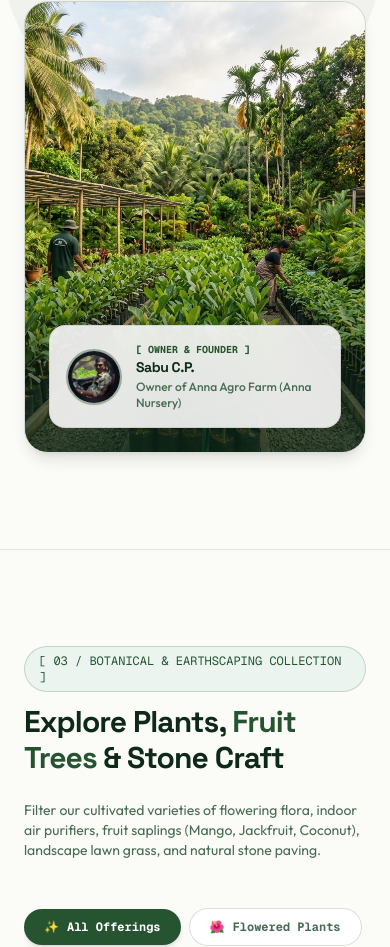
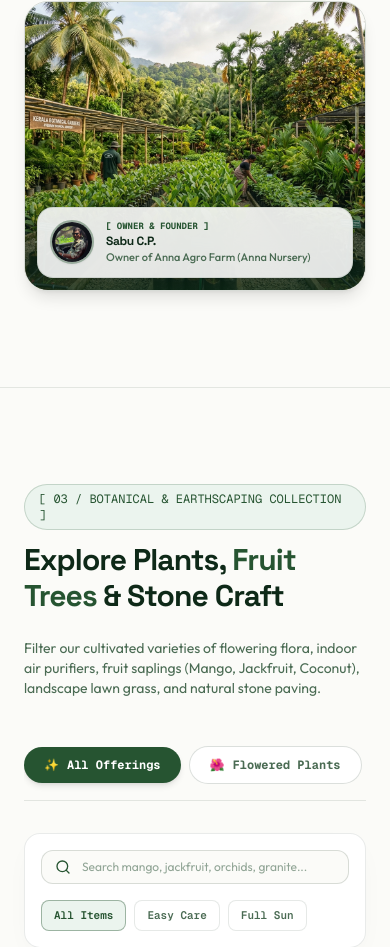
Before and after one commit to Bibinpeter/anna_agro_farm, a React (Vite) app: page / in a window 390 px wide. Shown: the part 1991-2938 px from the top of the page. Built offline with nearby package versions, Linux system fonts and the light colour scheme.

Commit message:
Fix catalog plant card images for mobile viewports and ensure IntroSection right-side picture is 100% visible on mobile phones

```diff
--- a/src/App.tsx
+++ b/src/App.tsx
@@ -26,7 +26,15 @@ export const App: React.FC = () => {
     const saved = localStorage.getItem('anna_nursery_catalog_items');
     if (saved) {
       try {
-        return JSON.parse(saved);
+        const parsed: PlantItem[] = JSON.parse(saved);
+        // Replace any legacy external unsplash URLs with current initialItems local image paths
+        return parsed.map((item) => {
+          const matchingInitial = initialItems.find((i) => i.id === item.id);
+          if (matchingInitial && (item.image.includes('unsplash.com') || !item.image)) {
+            return { ...item, image: matchingInitial.image };
+          }
+          return item;
+        });
       } catch (e) {
         return initialItems;
       }
--- a/src/components/IntroSection.tsx
+++ b/src/components/IntroSection.tsx
@@ -59,22 +59,22 @@ export const IntroSection: React.FC = () => {
               <img
                 src="/assets/outdoor_plants.jpg"
                 alt="Anna Agro Farm Thalikode Garden"
-                className="w-full h-[450px] object-cover group-hover:scale-105 transition-transform duration-700"
+                className="w-full h-72 sm:h-[450px] object-cover group-hover:scale-105 transition-transform duration-700"
               />
               <div className="absolute inset-0 bg-gradient-to-t from-[#0E2918]/80 via-transparent to-transparent" />
 
               {/* Overlay Badge */}
-              <div className="absolute bottom-6 left-6 right-6 p-4 rounded-2xl glass-panel-light">
-                <div className="flex items-center gap-3.5">
+              <div className="absolute bottom-3 left-3 right-3 sm:bottom-6 sm:left-6 sm:right-6 p-3 sm:p-4 rounded-2xl glass-panel-light">
+                <div className="flex items-center gap-3">
                   <img
                     src="/assets/sabu_cp.jpg"
                     alt="Sabu C.P. - Owner of Anna Agro Farm"
-                    className="w-14 h-14 rounded-full object-cover border-2 border-[#265431]/40 shadow-xs flex-shrink-0"
+                    className="w-11 h-11 sm:w-14 sm:h-14 rounded-full object-cover border-2 border-[#265431]/40 shadow-xs flex-shrink-0"
                   />
                   <div>
-                    <span className="font-mono text-[10px] font-bold text-[#265431] block">[ OWNER & FOUNDER ]</span>
-                    <h4 className="font-space font-extrabold text-sm text-[#0E2918]">Sabu C.P.</h4>
-                    <span className="font-sans text-xs text-[#4A6B53] block mt-0.5 font-medium">Owner of Anna Agro Farm (Anna Nursery)</span>
+                    <span className="font-mono text-[9px] sm:text-[10px] font-bold text-[#265431] block">[ OWNER & FOUNDER ]</span>
+                    <h4 className="font-space font-extrabold text-xs sm:text-sm text-[#0E2918]">Sabu C.P.</h4>
+                    <span className="font-sans text-[11px] sm:text-xs text-[#4A6B53] block mt-0.5 font-medium leading-tight">Owner of Anna Agro Farm (Anna Nursery)</span>
                   </div>
                 </div>
               </div>
--- a/src/data/nurseryData.ts
+++ b/src/data/nurseryData.ts
@@ -100,7 +100,7 @@ export const nurseryItems: PlantItem[] = [
     categoryLabel: 'Indoor Plants',
     description: 'Thick oval fleshy-leaved succulent tree known as the Feng Shui Money Tree. Requires minimal attention and thrives near sunny indoor windows.',
     priceRange: '₹220 - ₹580',
-    image: 'https://images.unsplash.com/photo-1509423350716-97f9360b4e09?auto=format&fit=crop&w=800&q=80',
+    image: '/assets/bonsai.webp',
     sunlight: 'Bright Light / Partial Sun',
     careLevel: 'Easy',
     waterNeed: 'Low',
@@ -114,7 +114,7 @@ export const nurseryItems: PlantItem[] = [
     categoryLabel: 'Indoor Plants',
     description: 'Charming pastel pink arrow-shaped leaves with olive green borders. Thrives indoors and purifies volatile organic compounds in household air.',
     priceRange: '₹180 - ₹480',
-    image: 'https://images.unsplash.com/photo-1614594975525-e45190c55d0b?auto=format&fit=crop&w=800&q=80',
+    image: '/assets/philodendron.webp',
     sunlight: 'Indirect Medium Light',
     careLevel: 'Easy',
     waterNeed: 'Medium',
@@ -128,7 +128,7 @@ export const nurseryItems: PlantItem[] = [
     categoryLabel: 'Indoor Plants',
     description: 'Iconic Swiss Cheese plant featuring natural leaf split fenestrations. Adds instant luxury architectural green statement to living rooms and executive foyers.',
     priceRange: '₹450 - ₹1,800',
-    image: 'https://images.unsplash.com/photo-1617173944883-6ffbd35d584d?auto=format&fit=crop&w=800&q=80',
+    image: '/assets/indoor_plants.jpg',
     sunlight: 'Bright Indirect Light',
     careLevel: 'Easy',
     waterNeed: 'Medium',
@@ -143,7 +143,7 @@ export const nurseryItems: PlantItem[] = [
     categoryLabel: 'Indoor Plants',
     description: 'Broad leathery burgundy-black glossy leaves. Excellent natural air purifier that traps dust particles and cleans indoor toxins.',
     priceRange: '₹320 - ₹890',
-    image: 'https://images.unsplash.com/photo-1545241047-6083a3684587?auto=format&fit=crop&w=800&q=80',
+    image: '/assets/snake_plant.webp',
     sunlight: 'Bright Indirect Light',
     careLevel: 'Easy',
     waterNeed: 'Low',
@@ -157,7 +157,7 @@ export const nurseryItems: PlantItem[] = [
     categoryLabel: 'Indoor Plants',
     description: 'Waxy deep green leaves on thick bulbous stems. Thrives on minimal light and low watering, making it the ultimate low-maintenance indoor office plant.',
     priceRange: '₹290 - ₹780',
-    image: 'https://images.unsplash.com/photo-1637967886160-fd78dc3ce3f5?auto=format&fit=crop&w=800&q=80',
+    image: '/assets/money_plant.webp',
     sunlight: 'Low to Indirect Light',
     careLevel: 'Easy',
     waterNeed: 'Low',
@@ -295,7 +295,7 @@ export const nurseryItems: PlantItem[] = [
     categoryLabel: 'Fruit Trees',
     description: 'Grafted Alphonso (Hapus) mango sapling producing rich saffron-yellow sweet fiberless mangoes. Acclimatized for high yield in Kerala red soil.',
     priceRange: '₹220 - ₹650',
-    image: 'https://images.unsplash.com/photo-1553279768-865429fa0078?auto=format&fit=crop&w=800&q=80',
+    image: '/assets/hero_plant_3d.jpg',
     sunlight: 'Direct Full Sun',
     careLevel: 'Easy',
     waterNeed: 'Medium',
@@ -310,7 +310,7 @@ export const nurseryItems: PlantItem[] = [
     categoryLabel: 'Fruit Trees',
     description: 'Hybrid dwarf mango variety producing honey-sweet orange pulp. Compact canopy makes it perfect for home gardens and backyard fruit corners.',
     priceRange: '₹200 - ₹580',
-    image: 'https://images.unsplash.com/photo-1601493700631-2b16ec4b4716?auto=format&fit=crop&w=800&q=80',
+    image: '/assets/rambuttan.webp',
     sunlight: 'Direct Full Sun',
     careLevel: 'Easy',
     waterNeed: 'Medium',
@@ -325,7 +325,7 @@ export const nurseryItems: PlantItem[] = [
     categoryLabel: 'Fruit Trees',
     description: 'Traditional South Kerala heirloom mango variety prized for its unique juicy tang and aroma. Extremely hardy native tree built for monsoon heavy soil.',
     priceRange: '₹180 - ₹480',
-    image: 'https://images.unsplash.com/photo-1591073113125-e46713c829ed?auto=format&fit=crop&w=800&q=80',
+    image: '/assets/redjack.webp',
     sunlight: 'Direct Full Sun',
     careLevel: 'Easy',
     waterNeed: 'Medium',
@@ -340,7 +340,7 @@ export const nurseryItems: PlantItem[] = [
     categoryLabel: 'Fruit Trees',
     description: 'Traditional tall Kerala coconut palm sapling famous for high copra oil content and abundant annual nut production.',
     priceRange: '₹220 - ₹620',
-    image: 'https://images.unsplash.com/photo-1507525428034-b723cf961d3e?auto=format&fit=crop&w=800&q=80',
+    image: '/assets/outdoor_plants.jpg',
     sunlight: 'Direct Full Sun',
     careLevel: 'Easy',
     waterNeed: 'High',
```
